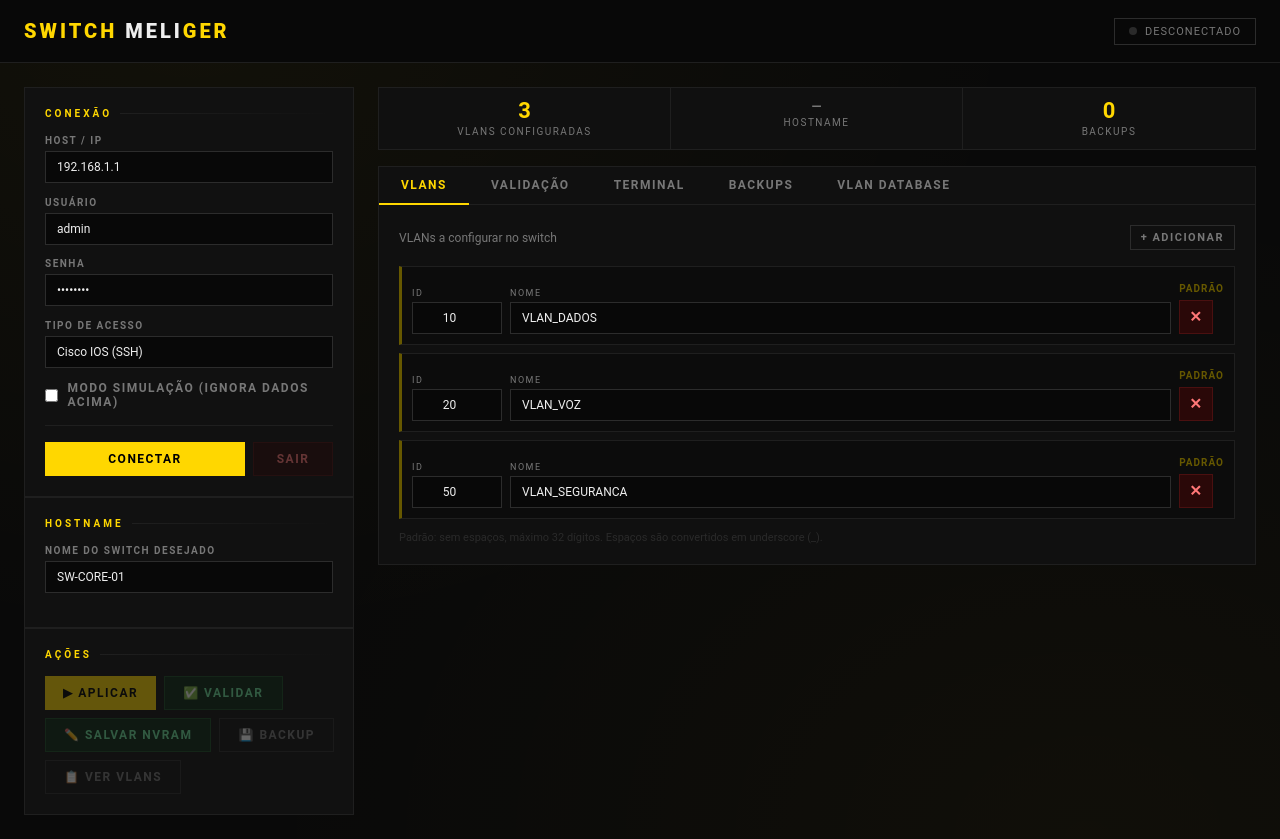
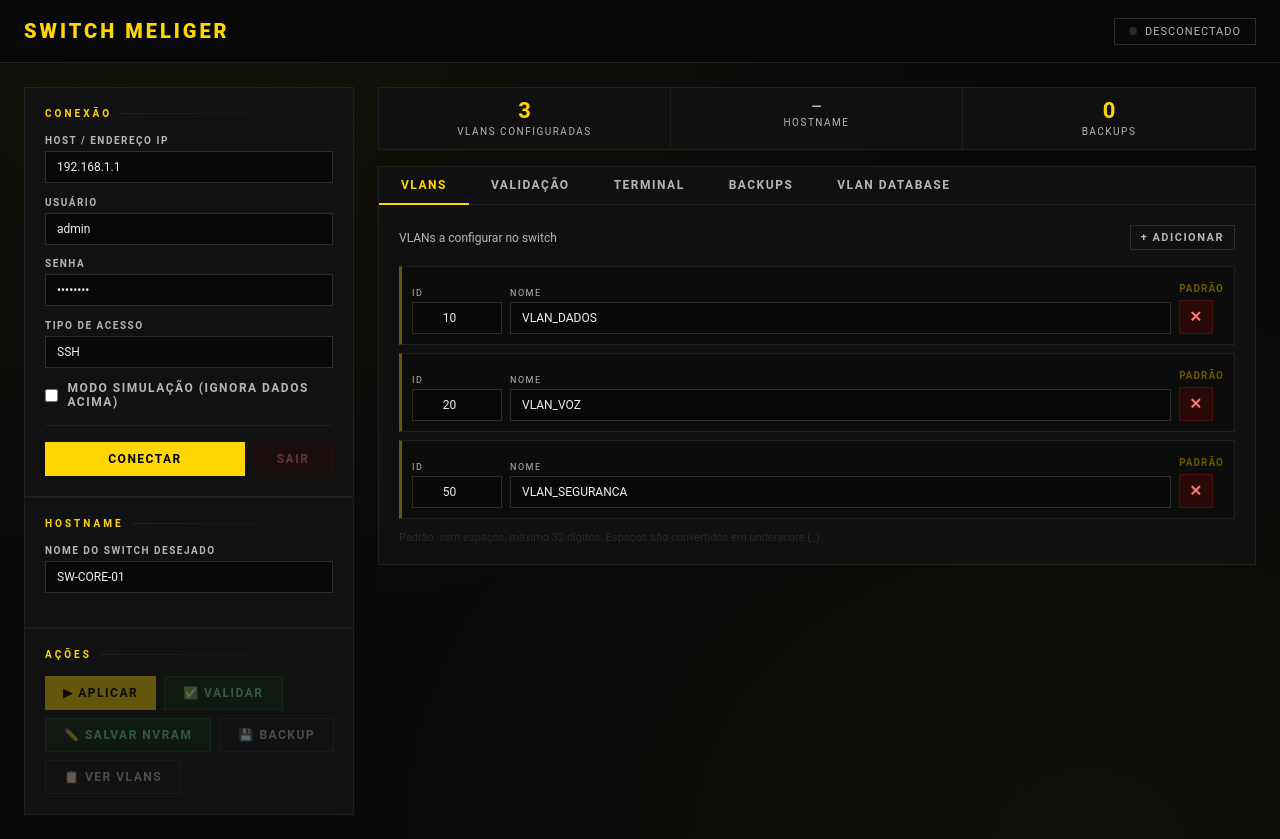
Before and after one commit to rezek/switch_meliger, a Flask app: page / in a window 1280 px wide. Run offline with Flask 3, Linux system fonts and the light colour scheme.

Commit message:
Atualiza interface e configuração: remove gradiente amarelo dos cards, deixa título totalmente amarelo, e adiciona .gitignore

```diff
--- a/templates/index.html
+++ b/templates/index.html
@@ -20,7 +20,7 @@
   --yellow2:   #ffe033;
   --yellow-dim:#665800;
   --text:      #eeeeee;
-  --muted:     #777777;
+  --muted:     #b6b6b6;
   --dim:       #2a2a2a;
   --red:       #e03040;
   --green:     #22c55e;
@@ -76,7 +76,7 @@ header {
 }
 
 .site-title .word-switch { color: var(--yellow); }
-.site-title .word-meli   { color: var(--text); }
+.site-title .word-meli   { color: var(--yellow); }
 .site-title .word-ger    { color: var(--yellow); }
 
 /* Subtítulo / tagline */
@@ -633,7 +633,7 @@ hr.sep {
     <div class="card">
       <div class="card-title">Conexão</div>
 
-      <div class="field"><label>Host / IP</label>
+      <div class="field"><label>Host / Endereço IP</label>
         <input type="text" id="host" value="192.168.1.1" placeholder="192.168.1.1"></div>
       <div class="field"><label>Usuário</label>
         <input type="text" id="username" value="admin" placeholder="admin"></div>
@@ -641,8 +641,8 @@ hr.sep {
         <input type="password" id="password" value="cisco123" placeholder="••••••••"></div>
       <div class="field"><label>Tipo de Acesso</label>
         <select id="device_type">
-          <option value="cisco_ios">Cisco IOS (SSH)</option>
-          <option value="cisco_ios_telnet">Cisco IOS (Telnet)</option>
+          <option value="cisco_ios">SSH</option>
+          <option value="cisco_ios_telnet">Telnet</option>
         </select>
       </div>
       <label class="check-row">
```
Also changed, not shown: README.md, 10 other files.
